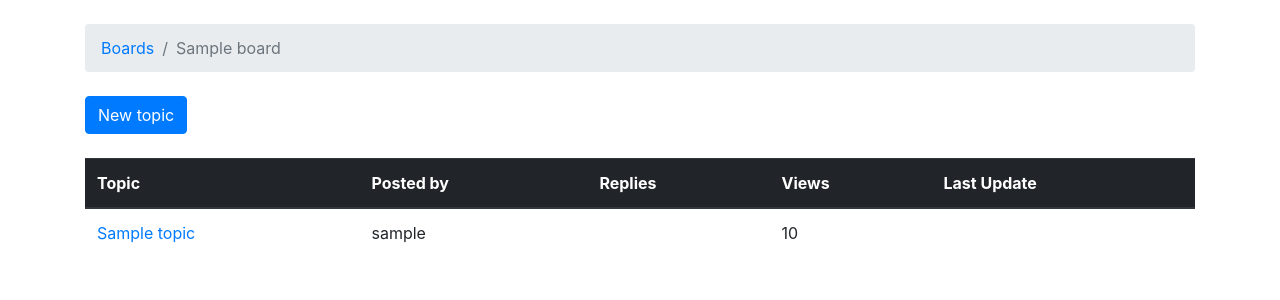
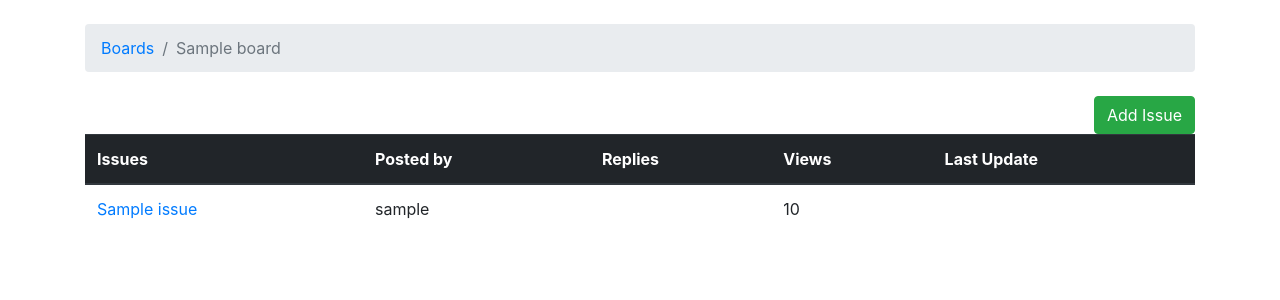
Before and after one commit to sanzexstha/issueboard, a Django app: page /boards/1/ in a window 1280 px wide. Shown: the part 56-356 px from the top of the page. Run offline with Django 3.2, Linux system fonts and the light colour scheme; tables that the repository leaves empty hold one stand-in row (values such as "Sample post"); some libraries are stand-ins or nearby versions; some web fonts are replaced.

Commit message:
renamed topics to issue

```diff
--- a/config/urls.py
+++ b/config/urls.py
@@ -4,7 +4,7 @@ from django.contrib import admin
 from django.urls import path, include
 
 urlpatterns = [
-    path('admin/', admin.site.urls),
+    path('admin/', admin.site.urls, name="admin"),
     path('', include('issueboard.urls')),
-    path('ckeditor/', include('ckeditor_uploader.urls')),
+
 ] + static(settings.MEDIA_URL, document_root=settings.MEDIA_ROOT)
--- a/issueboard/admin.py
+++ b/issueboard/admin.py
@@ -3,6 +3,6 @@ from .models import *
 from django.contrib.auth.models import User
 
 
-admin.site.register([Post, Topic, Board])
+admin.site.register([Post, Issue, Board])
 
 # Register your models here.
--- a/issueboard/forms.py
+++ b/issueboard/forms.py
@@ -1,5 +1,5 @@
 from django import forms
-from .models import Topic, Post
+from .models import Issue, Post
 from ckeditor.widgets import CKEditorWidget
 
 
@@ -9,6 +9,10 @@ class TopicCreateForm(forms.Form):
     message = forms.CharField(
         label="Message", label_suffix="", widget=CKEditorWidget())
 
+class BoardCreateForm(forms.Form):
+    name = forms.CharField(required=True)
+    description = forms.CharField(required=False)
+
 
 class PostCreateForm(forms.ModelForm):
     message = forms.CharField(
--- a/issueboard/models.py
+++ b/issueboard/models.py
@@ -10,15 +10,21 @@ class Board(models.Model):
     def __str__(self):
         return self.name
 
+    def get_posts_count(self):
+        return Post.objects.filter(topic__board=self).count()
+
+    def get_topic_count(self):
+        return Issue.objects.filter(board=self).count()
+
     def get_last_post(self):
         return Post.objects.filter(topic__board=self).order_by('-created_at').first()
 
 
-class Topic(models.Model):
+class Issue(models.Model):
     subject = models.CharField(max_length=255)
     last_update = models.DateTimeField(auto_now=True)
-    board = models.ForeignKey(Board, related_name='topics', on_delete=models.CASCADE)
-    starter = models.ForeignKey(User, related_name='topics', on_delete=models.CASCADE)
+    board = models.ForeignKey(Board, related_name='issues', on_delete=models.CASCADE)
+    starter = models.ForeignKey(User, related_name='issues', on_delete=models.CASCADE)
     views = models.PositiveIntegerField(default=0)
 
     def __str__(self):
@@ -27,7 +33,7 @@ class Topic(models.Model):
 
 class Post(models.Model):
     message = models.TextField(max_length=4000)
-    topic = models.ForeignKey(Topic, related_name='posts', on_delete=models.CASCADE)
+    topic = models.ForeignKey(Issue, related_name='posts', on_delete=models.CASCADE)
     created_at = models.DateTimeField(auto_now_add=True)
     updated_at = models.DateTimeField(auto_now=True)
     created_by = models.ForeignKey(User, related_name='posts', on_delete=models.CASCADE)
--- a/issueboard/urls.py
+++ b/issueboard/urls.py
@@ -4,10 +4,10 @@ from . import views
 urlpatterns = [
     path('', views.BoardListView.as_view(), name="BoardList"),
     path('boards/<int:pk>/', views.TopicListView.as_view(), name="TopicList"),
-    path('boards/<int:pk>/new/', views.TopicCreateView.as_view(), name="NewTopic"),
-    path('boards/<int:pk>/topics/<int:topic_pk>/',
+    path('boards/addnew/', views.BoardCreateView.as_view(), name="BoardCreate"),
+    path('boards/<int:pk>/new/', views.TopicCreateView.as_view(), name="NewIssue"),
+    path('boards/<int:pk>/issues/<int:topic_pk>/',
          views.TopicPostsView.as_view(), name="TopicPosts"),
-    path('boards/<int:pk>/topics/<int:topic_pk>/edit/<int:post_pk>/',
-         views.PostUpdateView.as_view(), name="PostUpdate"),
+
 
 ]
--- a/issueboard/views.py
+++ b/issueboard/views.py
@@ -4,14 +4,14 @@ from django.urls import reverse_lazy
 from django.utils import timezone
 from django.views.generic import ListView, DetailView, FormView, UpdateView, CreateView
 from django.contrib.auth.mixins import LoginRequiredMixin
-from .forms import TopicCreateForm, PostCreateForm
-from .models import Board, Topic, Post
+from .forms import TopicCreateForm, PostCreateForm, BoardCreateForm
+from .models import Board, Issue, Post
 
 
 class BoardListView(ListView):
     template_name = "boards/board_list.html"
     model = Board
-    paginate_by = 8
+
 
 
 class TopicListView(ListView):
@@ -24,8 +24,21 @@ class TopicListView(ListView):
         return context
 
     def get_queryset(self):
-        queryset = Topic.objects.filter(board__id=self.kwargs['pk'])
+        queryset = Issue.objects.filter(board__id=self.kwargs['pk'])
         return queryset
+
+class BoardCreateView(FormView):
+    form_class = BoardCreateForm
+    template_name = "boards/new_board.html"
+
+    def form_valid(self, form):
+        name = form.cleaned_data.get('name')
+        description = form.cleaned_data.get('description')
+        new_board = Board.objects.create(
+            name=name, description=description)
+        return redirect('BoardList')
+
+
 
 
 class TopicCreateView(FormView):
@@ -36,7 +49,7 @@ class TopicCreateView(FormView):
         topic = form.cleaned_data.get('topic')
         message = form.cleaned_data.get('message')
         board = get_object_or_404(Board, pk=self.kwargs['pk'])
-        new_topic = Topic.objects.create(
+        new_topic = Issue.objects.create(
             subject=topic, board=board, starter=self.request.user)
         new_post = Post.objects.create(
             message=message, topic=new_topic, created_by=self.request.user)
@@ -50,22 +63,15 @@ class TopicCreateView(FormView):
 
 
 class TopicPostsView(DetailView):
-    model = Topic
+    model = Issue
     template_name = "boards/topic_posts.html"
 
     def get_object(self):
         self.topic = get_object_or_404(
-            Topic, board__pk=self.kwargs['pk'], pk=self.kwargs['topic_pk'])
+            Issue, board__pk=self.kwargs['pk'], pk=self.kwargs['topic_pk'])
 
         return self.topic
 
-    def get_context_data(self, **kwargs):
-        session_key = 'viewed_topic_{}'.format(self.topic.pk)
-        if not self.request.session.get(session_key, False):
-            self.topic.views += 1
-            self.topic.save()
-            self.request.session[session_key] = True
-        return super().get_context_data(**kwargs)
 
 
 class PostUpdateView(UpdateView):
@@ -81,3 +87,19 @@ class PostUpdateView(UpdateView):
         post.updated_at = timezone.now()
         post.save()
         return redirect('TopicPosts', pk=post.topic.board.pk, topic_pk=post.topic.pk)
+
+class PostReplyView(CreateView):
+    template_name = "boards/reply_issue.html"
+    form_class = PostCreateForm
+
+    def get_context_data(self, **kwargs):
+        context = super().get_context_data(**kwargs)
+        context['topic'] = get_object_or_404(Issue, pk=self.kwargs['topic_pk'])
+        return context
+
+    def form_valid(self, form):
+        instance = form.save(commit=False)
+        instance.topic = get_object_or_404(
+            Issue, pk=self.kwargs['topic_pk'])
+        instance.created_by = self.request.user
+        return super().form_valid(form)
--- a/templates/base.html
+++ b/templates/base.html
@@ -15,23 +15,26 @@
 </head>
 
 <body>
+
     <nav class="navbar navbar-expand-lg navbar-dark bg-dark">
         <div class="container">
-            <a class="navbar-brand" href="{% url 'BoardList' %}">Issue Board</a>
-            <button class="navbar-toggler" type="button" data-toggle="collapse" data-target="#mainMenu"
+                <a class="navbar-brand" href="{% url 'BoardList' %}">Issue Board</a>
+            <!-- <button class="navbar-toggler" type="button" data-toggle="collapse" data-target="#mainMenu"
                 aria-controls="mainMenu" aria-expanded="false" aria-label="Toggle navigation">
                 <span class="navbar-toggler-icon"></span>
-            </button>
-            <div class="collapse navbar-collapse" id="mainMenu">
+            </button> -->
+                <div class="collapse navbar-collapse" id="mainMenu">
 
             </div>
         </div>
     </nav>
+</div>
 
     <div class="container">
         {% block breadcrumb %}{% endblock breadcrumb %}
 
         {% block content %}
+
         {% endblock content %}
     </div>
 
--- a/templates/boards/board_list.html
+++ b/templates/boards/board_list.html
@@ -10,12 +10,15 @@
 {% endblock breadcrumb %}
 
 {% block content %}
+<div class="mb-4">
+    <a href="{% url 'BoardCreate' %}" class="btn btn-primary">Add Board</a>
+</div>
 <table class="table">
     <thead class="thead-dark">
         <tr>
             <th>Board</th>
+            <th>Issues</th>
             <th>Posts</th>
-            <th>Topics</th>
             <th>Last Post</th>
         </tr>
     </thead>
--- a/templates/boards/new_topic.html
+++ b/templates/boards/new_topic.html
@@ -1,12 +1,12 @@
 {% extends 'base.html' %}
 
-{% block title %}New Topic | {{ block.super }}{% endblock %}
+{% block title %}New Issue | {{ block.super }}{% endblock %}
 
 {% block breadcrumb %}
 <ol class="breadcrumb my-4">
     <li class="breadcrumb-item"><a href="{% url 'BoardList' %}">Boards</a></li>
     <li class="breadcrumb-item"><a href="{% url 'TopicList' board.id %}">{{ board.name }}</a></li>
-    <li class="breadcrumb-item active">New topic</li>
+    <li class="breadcrumb-item active">New Issue</li>
 </ol>
 {% endblock %}
 
--- a/templates/boards/topic_list.html
+++ b/templates/boards/topic_list.html
@@ -11,14 +11,13 @@
 
 
 {% block content %}
-<div class="mb-4">
-    <a href="{% url 'NewTopic' board.pk %}" class="btn btn-primary">New topic</a>
+<div>
+    <a href="{% url 'NewIssue' board.pk %}" class="btn btn-success float-right">Add Issue</a>
 </div>
-
 <table class="table">
     <thead class="thead-dark">
         <tr>
-            <th>Topic</th>
+            <th>Issues</th>
             <th>Posted by</th>
             <th>Replies</th>
             <th>Views</th>
@@ -37,4 +36,5 @@
         {% endfor %}
     </tbody>
 </table>
+</div>
 {% endblock content %}
```
Also changed, not shown: templates/boards/new_board.html (added, +11 -0 lines), issueboard/migrations/0002_auto_20200323_1041.py (added).
